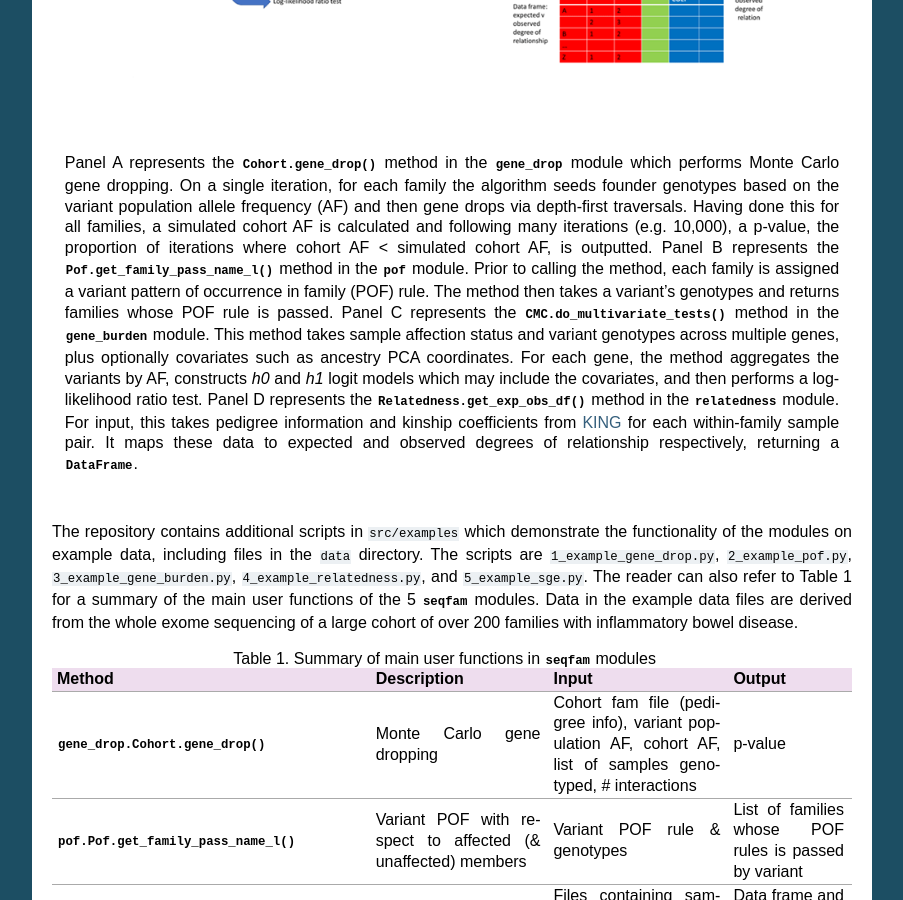
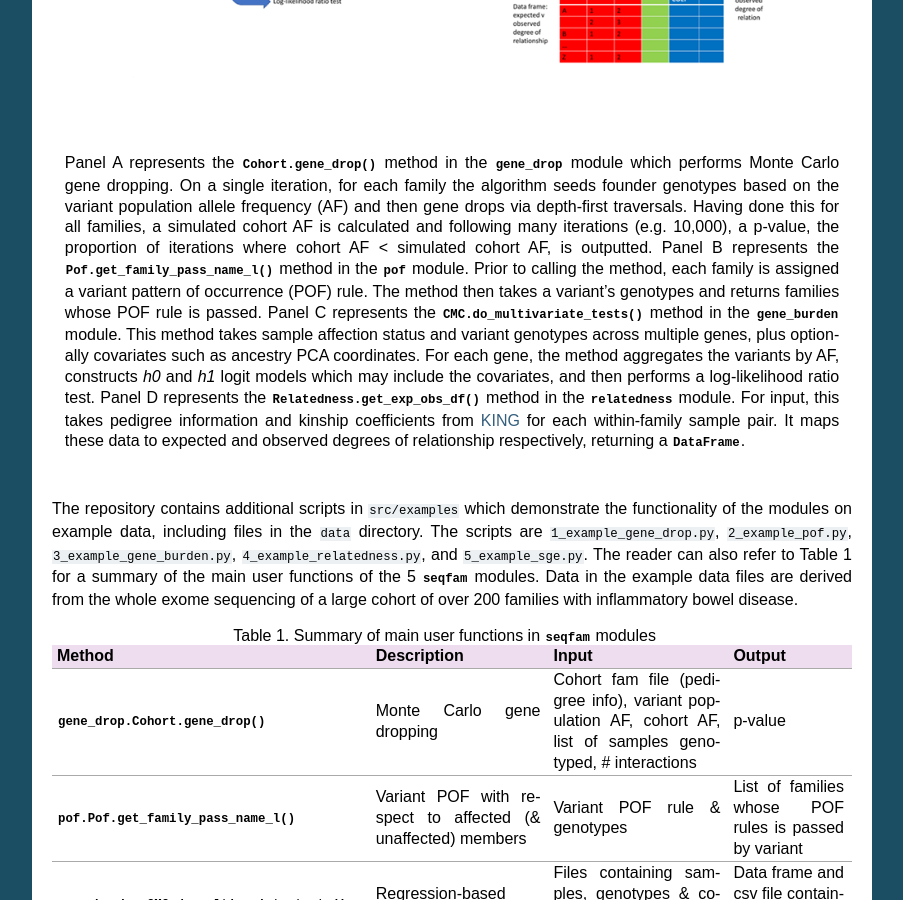
Before and after one commit to mframpton/seqfam, a Sphinx documentation site: the page built from docs/tutorial_and_api.rst, in a window 1280 px wide and 900 px high, scrolled down 1471 px. Shown: the whole window, without its empty margins (198-1101 px from the left). Built offline with Sphinx 7.4.7, drawn with Linux system fonts in a browser that asks for light colours; cross-references to code outside the pages are shown as plain code; some of the changed text lies outside the part shown.

Commit message:
Formatting.

```diff
--- a/docs/tutorial_and_api.rst
+++ b/docs/tutorial_and_api.rst
@@ -59,7 +59,7 @@ Figure 1 provides a visual representation of modules 1–4.
     On a single iteration, for each family the algorithm seeds founder genotypes based on the variant population allele frequency (AF) and then gene drops via depth-first traversals.
     Having done this for all families, a simulated cohort AF is calculated and following many iterations (e.g. 10,000), a p-value, the proportion of iterations where cohort AF < simulated cohort AF, is outputted.
     Panel B represents the :py:meth:`Pof.get_family_pass_name_l` method in the :py:mod:`pof` module.
-    Prior to calling the method, each family is assigned a variant pattern of occurrence in family (POF) rule.
+    Prior to calling the method, each family is assigned a variant pattern of occurrence (POF) rule.
     The method then takes a variant’s genotypes and returns families whose POF rule is passed.
     Panel C represents the :py:meth:`CMC.do_multivariate_tests` method in the :py:mod:`gene_burden` module.
     This method takes sample affection status and variant genotypes across multiple genes, plus optionally covariates such as ancestry PCA coordinates.
```
Also changed, not shown: other parts of docs/tutorial_and_api.rst (+1 -1 lines).
